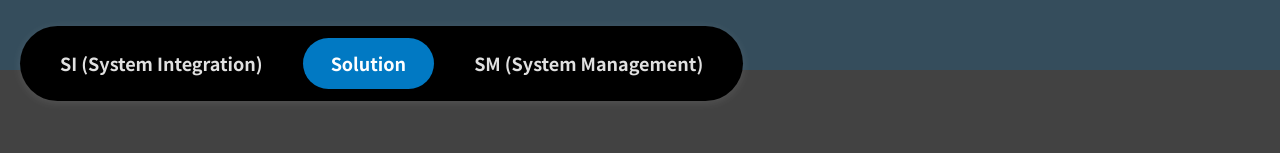
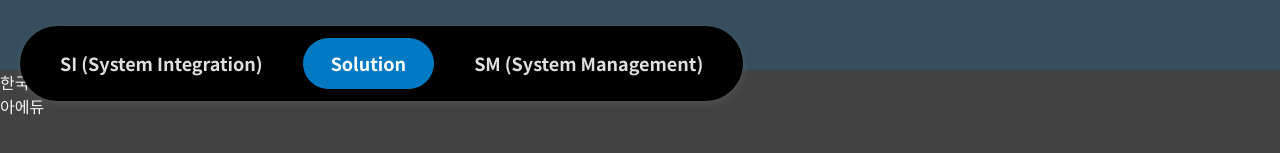
Before and after one commit to celinechoi/popol_react, a React (Create React App) app: page /works in a window 1280 px wide. Shown: the part 289-442 px from the top of the page. Built offline with nearby package versions, Linux system fonts and the light colour scheme.

Commit message:
데이터 객체 만들기 및 useState로 뿌리기

```diff
--- /dev/null
+++ b/src/Components/List.tsx
@@ -0,0 +1,40 @@
+import { useState } from "react";
+import { WorkList } from "../api";
+
+function List(){
+	// Works List
+	let tabData:WorkList = {
+		SI : {
+			itemCompose: {
+				item: {
+					id: 1,
+					title: '한국아시아문화전당'
+				}
+			}
+		},
+		Solution : {
+			itemCompose: {
+				item: {
+					id: 1,
+					title: '아에듀'
+				}
+			}
+		}
+	}
+	const [state, setState] = useState(tabData);
+	console.log(state);
+	return(
+		<>
+			<ul>
+				<li>
+					{state.SI.itemCompose.item.title}
+				</li>
+				<li>
+					{state.Solution.itemCompose.item.title}
+				</li>
+			</ul>
+		</>
+	);
+}
+
+export default List;
--- a/src/Routes/Works.tsx
+++ b/src/Routes/Works.tsx
@@ -1,5 +1,7 @@
 import styled from "styled-components";
 import { media } from "../style/media_query";
+import List from "../Components/List";
+import { WorkList } from "../api";
 
 const Title = styled.div`
 	height: 200px;
@@ -55,7 +57,7 @@ const Title = styled.div`
 `;
 
 function Works(){
-	console.log("Works page");
+
 	return (
 		<>
 			<Title>
@@ -68,6 +70,7 @@ function Works(){
 					</ul>
 				</div>
 			</Title>
+			<List></List>
 		</>
 	);
 }
--- /dev/null
+++ b/src/api.ts
@@ -0,0 +1,10 @@
+export interface WorkList {
+	[key: string] : {
+		itemCompose: {
+			[key: string]: {
+				id: number,
+				title: string,
+			}
+		}
+	}
+}
```
